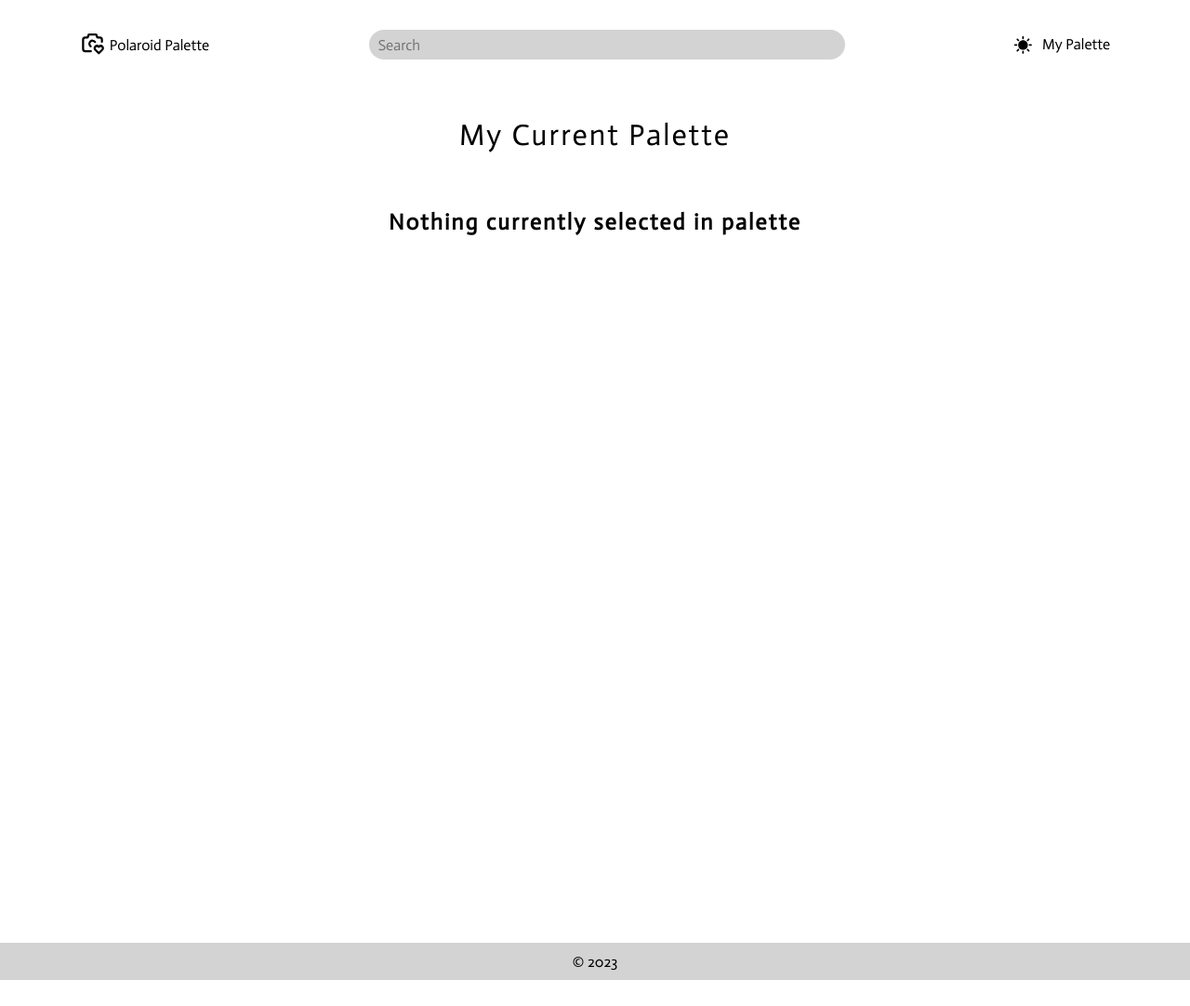
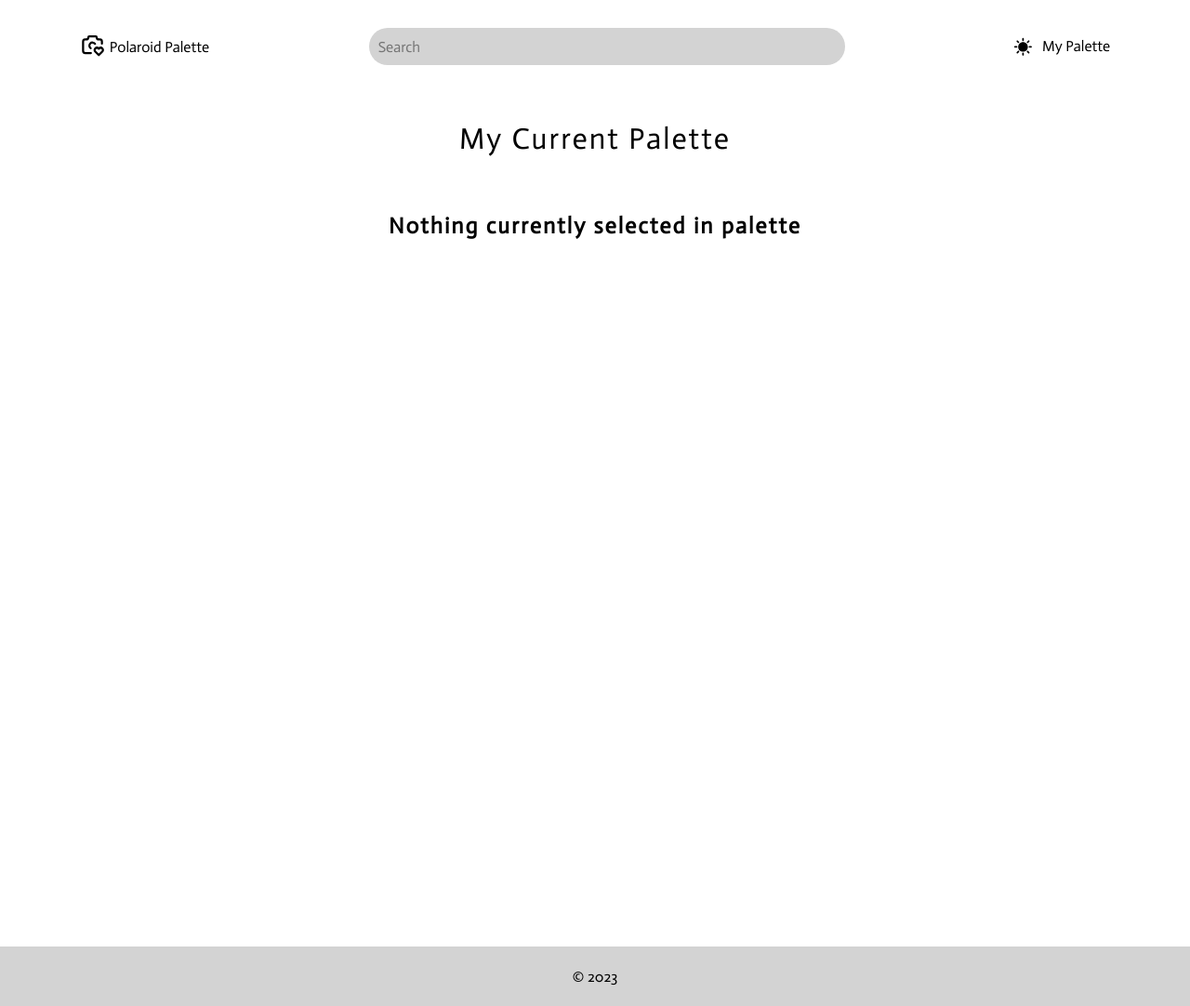
Before and after one commit to twentyfive21/photo-react, a React (Vite) app: page /mypalette in a window 1280 px wide. Shown: the whole page at 93% size. Before the commit the page ends 1054 px from the top, so only its background shows below. Built offline with nearby package versions, Linux system fonts and the light colour scheme.

Commit message:
added small css chages to input and footer

```diff
--- a/src/components/Footer/Footer.css
+++ b/src/components/Footer/Footer.css
@@ -1,5 +1,5 @@
 footer {
-    height: 5vh;
+    height: 8vh;
     background-color: #D3D3D3;
     display: flex;
     justify-content: center;
--- a/src/components/Header/Header.css
+++ b/src/components/Header/Header.css
@@ -25,7 +25,7 @@
     border-radius: 20px;
     padding: 0px 10px;
     width: 40%;
-    height: 4vh;
+    height: 5vh;
     font-size: 1rem;
 }
 .theme-style {
```
